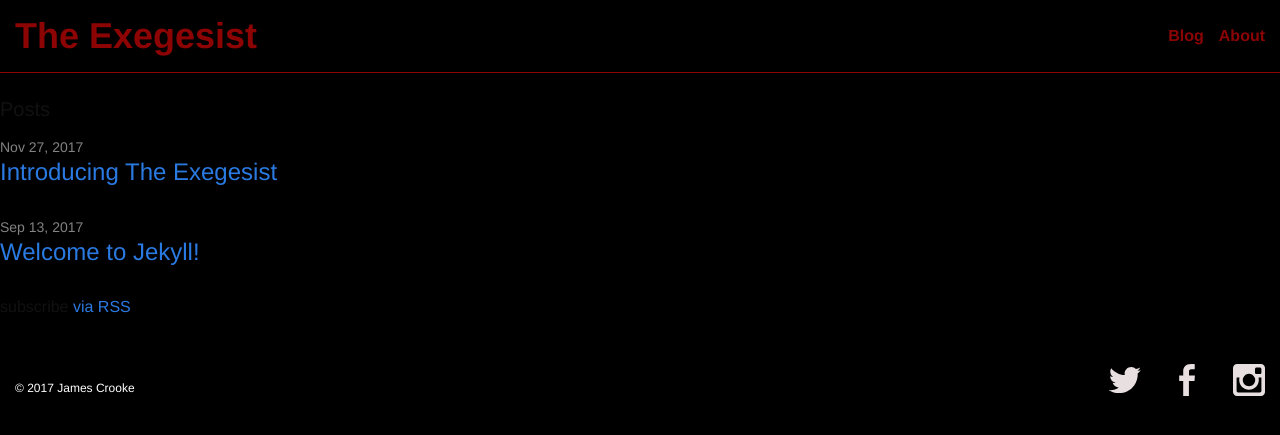
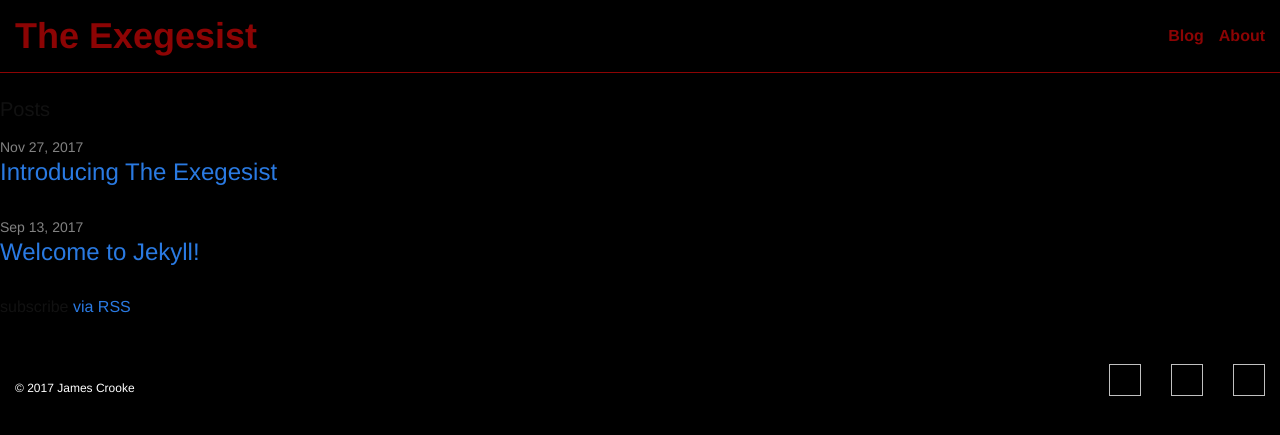
Before and after one commit to doulosiyxy/theexegesist, a Jekyll site: the page built from pages/blog.html, in a window 1280 px wide. Shown: the top 435 px of the page. Built offline with Jekyll 4.4.1, drawn with Linux system fonts in a browser that asks for light colours; nearby versions of some CDN libraries.

Commit message:
Update footer.html

```diff
--- a/_includes/footer.html
+++ b/_includes/footer.html
@@ -4,9 +4,9 @@
   <div class="row">
       <p class="col-sm-4">&copy; 2017 James Crooke</p>
       <ul class="col-sm-8">
-        <li style="float:right;" class="footer-col-1<!--col-sm-1--> icon"><img src="https://theexegesist.com/twitter.svg" type="image/svg+xml"/></li>
-        <li style="float:right;" class="footer-col-1<!--col-sm-1--> icon"><img src="https://theexegesist.com/facebook.svg" type="image/svg+xml"/></li>
-        <li style="float:right;" class="footer-col-1<!--col-sm-1--> icon"><img src="https://theexegesist.com/instagram.svg" type="image/svg+xml"/></li>
+        <li style="float:right;" class="footer-col-1<!--col-sm-1--> icon"><img href="https://theexegesist.com/twitter.svg" type="image/svg+xml"/></li>
+        <li style="float:right;" class="footer-col-1<!--col-sm-1--> icon"><img href="https://theexegesist.com/facebook.svg" type="image/svg+xml"/></li>
+        <li style="float:right;" class="footer-col-1<!--col-sm-1--> icon"><img href="https://theexegesist.com/instagram.svg" type="image/svg+xml"/></li>
       </ul>
     </div>
 
```
